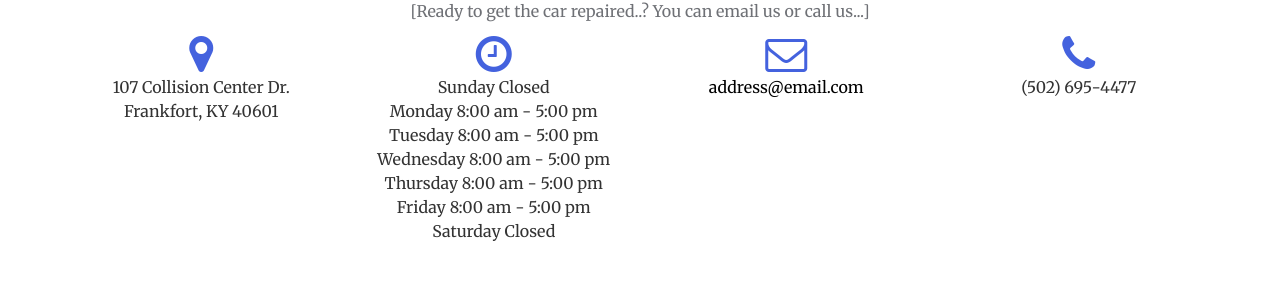
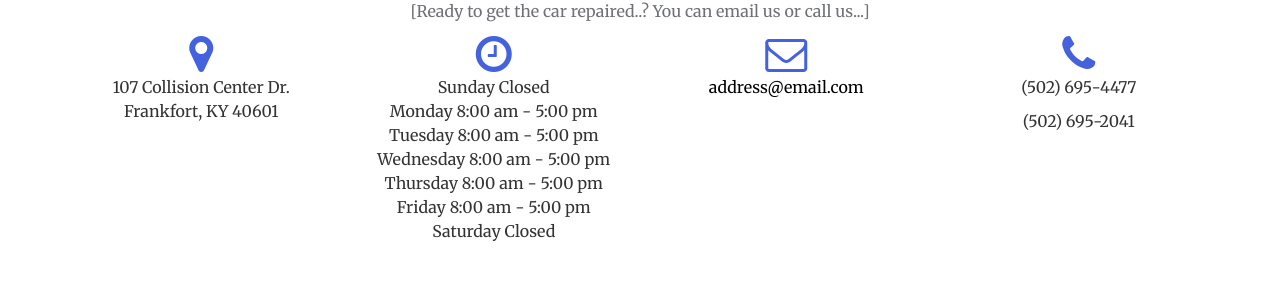
Before and after one commit to matthewlong29/JBShop_Site, a Jekyll site: the page built from _posts/2016-08-03-more-before-and-after.md, in a window 1280 px wide and 900 px high, scrolled down 5726 px. Shown: the part 237-540 px from the top of the window. Built offline with Jekyll 4.4.1, drawn with Linux system fonts in a browser that asks for light colours.

Commit message:
added phone number

```diff
--- a/_includes/contact/shop.html
+++ b/_includes/contact/shop.html
@@ -28,6 +28,7 @@
             <div class="col-lg-3 col-lg-offset-0 text-center">
                 <i class="fa fa-phone fa-3x wow bounceIn color-blue" data-wow-delay=".3s"></i>
                 <p>(502) 695-4477</p>
+                <p>(502) 695-2041</p>
                 </a>
             </div>
         </div>
```
